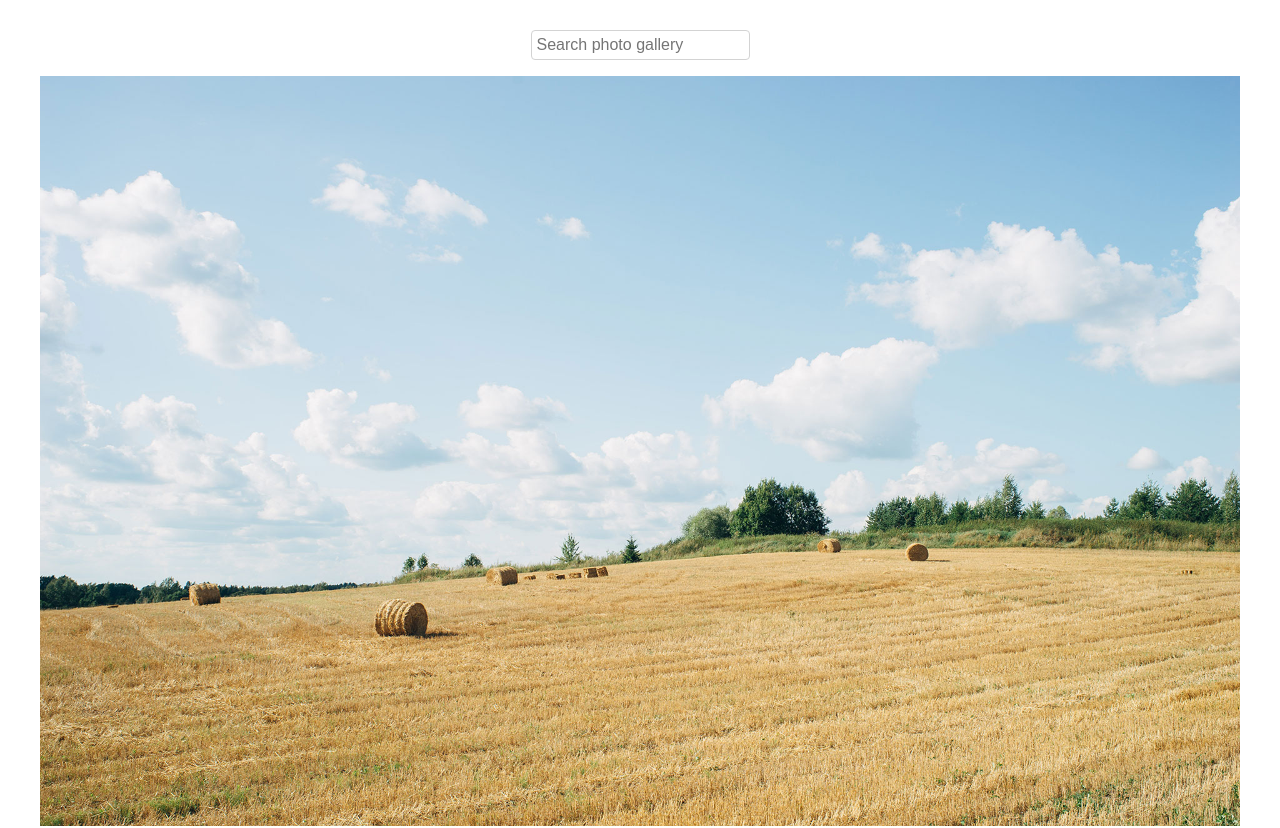
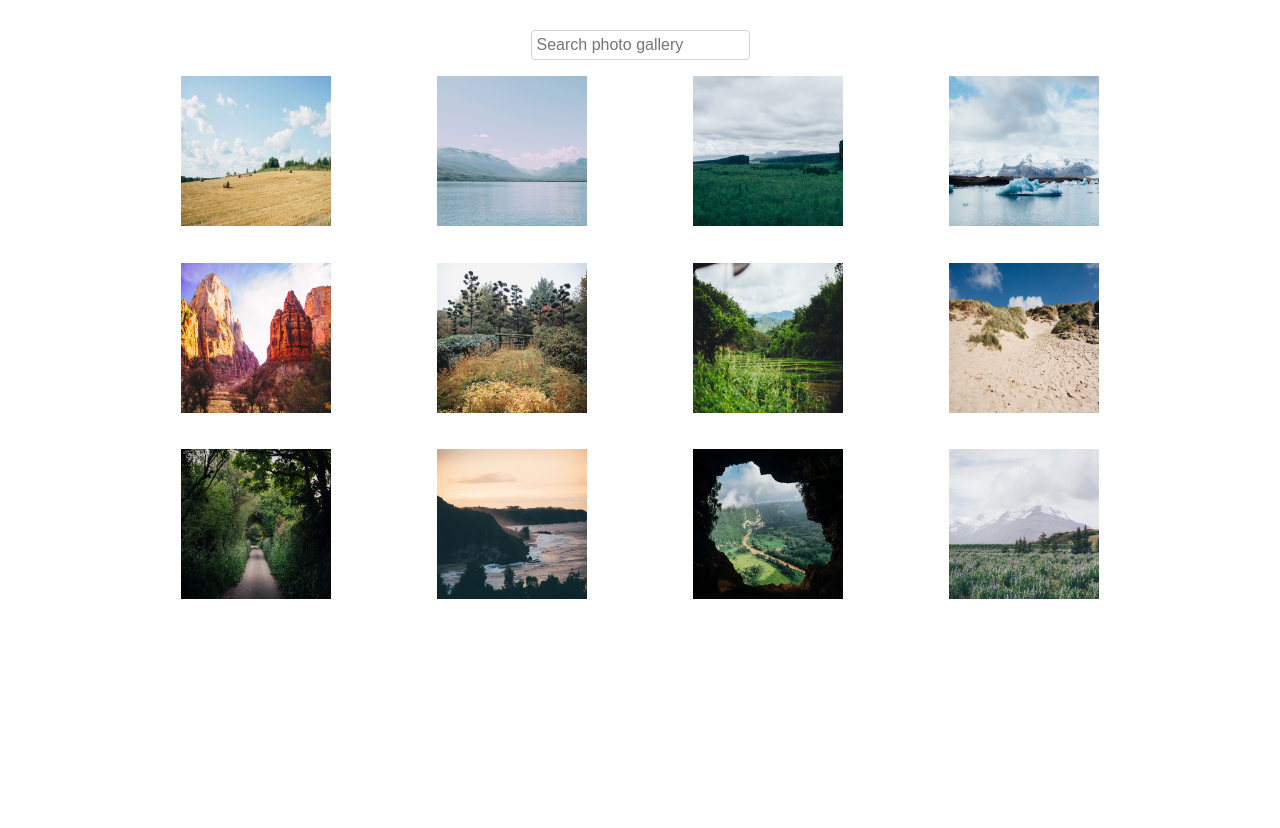
Before and after one commit to bevinh/photo_gallery, a plain HTML site: page index.html in a window 1280 px wide. Shown: the top 828 px of the page. After the commit the page ends 800 px from the top, so only its background shows below. Drawn offline with nearby package versions, Linux system fonts and the light colour scheme.

Commit message:
tidied css & js, added 1024px > styles

```diff
--- a/css/styles.css
+++ b/css/styles.css
@@ -6,6 +6,8 @@
     display: flex;
     flex-direction: column;
     align-items: center;
+    max-width: 1024px;
+    margin: 0px auto;
 }
 
 header {
@@ -22,6 +24,10 @@ input[type=text] {
 img {
     max-width:100%
 }
+
+/* =================================
+  Lightbox Styles
+==================================== */
 
 .lightbox {
   position: fixed; /* Sit on top of the page content */
@@ -98,3 +104,24 @@ img {
 .next:hover {
   background-color: rgba(0, 0, 0, 0.8);
 }
+
+/* =================================
+  1024px and above Styles
+==================================== */
+
+@media (min-width: 1024px) {
+   #photos {
+    display: flex;
+    flex-flow: row wrap;
+    justify-content: space-around;
+}
+    img {
+        width: 150px;
+        height: 150px;
+        flex-basis: 150px;
+    }
+    #lightboximage {
+        height: 100%;
+    }
+
+}
--- a/js/gallery.js
+++ b/js/gallery.js
@@ -6,7 +6,7 @@
         images = [
             {
                 "id" : "01",
-            "url": "/images/01.jpg",
+                "url" : "/images/01.jpg",
                 "alttext": "Hay Bales",
                 "figcaptiontext": "I love hay bales. Took this snap on a drive through the countryside past some straw fields"
             },
@@ -102,6 +102,7 @@
     $('figcaption').hide();
 
     function filterImages(){
+        //make sure you have unqiue images
         slides = $.unique(slides);
 
         function findImages(item, index){
@@ -177,18 +178,19 @@
 
      //open the lightbox
     function openLightbox(index){
+        //make sure the array isn't full of duplicates
         filterImages()
         var lightboxImages = [];
+
+        //make sure lightboxImages has the correct image array according to what is displayed on the screen
         if ($('input').val().length == 0) {
            lightboxImages = images;
-            console.log("I have lightboxImages that are full of images")
+        }
+        //make sure it's set to the newImages array if the search box is empty
+        if(newImages.length > 0 && $('input').val().length > 0){
+            lightboxImages = newImages;
         }
 
-        if(newImages.length > 0 && $('input').val().length > 0){
-            lightboxImages = newImages;
-            console.log("i have lightboxImages that are full of newImages")
-        }
-         console.log(lightboxImages)
          //find the image that matches the index
        var image = lightboxImages.find(image => image.id === index);
         //append the lightbox, with the appropriate images
@@ -208,6 +210,7 @@
                     image.figcaptiontext +
                     '</p></div></div>'
             );
+        //hide or show the previous/next buttons when the image is initially shown.
         if (lightboxImages.indexOf(image) === 0) {
             $('.prev').hide();
         }
@@ -217,11 +220,15 @@
 
         var slideno = lightboxImages.indexOf(image);
 
+        //next button for the slider
         $('.next').on("click", function(){
             slideno = slideno + 1;
+            //set the new image's source, alttext, and caption
             $('#lightboximage').attr("src", lightboxImages[slideno].url)
             $('#lightboximage').attr("alt", lightboxImages[slideno].alttext)
             $('#caption').text(lightboxImages[slideno].figcaptiontext)
+
+            //hide or show the appropriate lightbox buttons
             if (lightboxImages.indexOf(lightboxImages[slideno]) > 0) {
                 $('.prev').show();
             }
@@ -232,11 +239,16 @@
                 $('.next').hide();
             }
         })
+
+        //previous button for the slider
         $('.prev').on("click", function(){
             slideno = slideno - 1;
+            //set the new image's source, alttext, and caption
             $('#lightboximage').attr("src", lightboxImages[slideno].url)
             $('#lightboximage').attr("alt", lightboxImages[slideno].alttext)
             $('#caption').text(lightboxImages[slideno].figcaptiontext)
+
+            //hide or show the appopriate lightbox buttons
             if (lightboxImages.indexOf(lightboxImages[slideno]) > 0) {
                 $('.prev').show();
             }
@@ -251,6 +263,7 @@
             $('.next').hide();
             }
         })
+
         //close action to remove the lightbox once it is opened
         $('.close').on("click", function(){
          $("#lightbox").remove();
```
Lines whose indentation alone changed are shown as unchanged.
